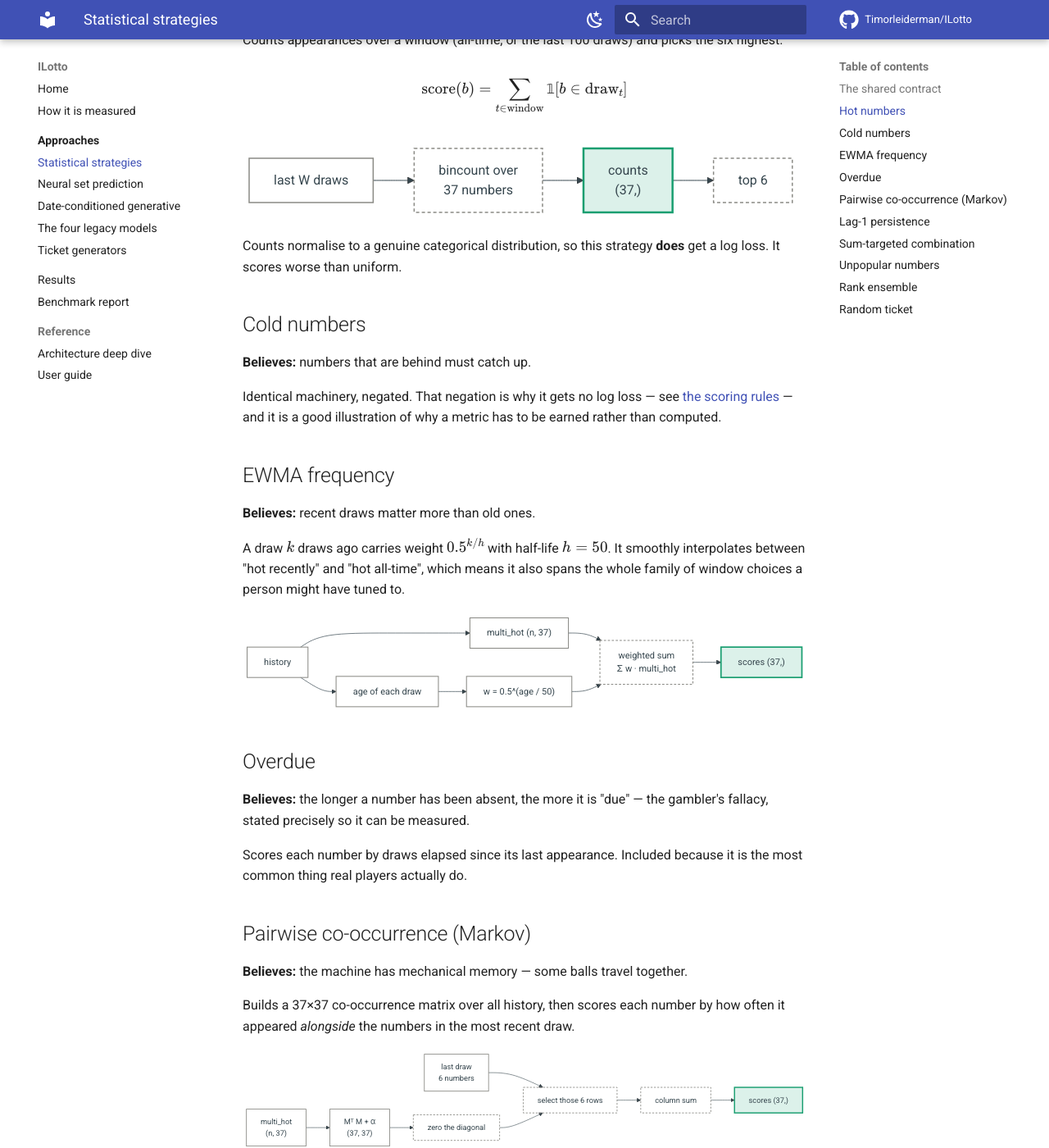
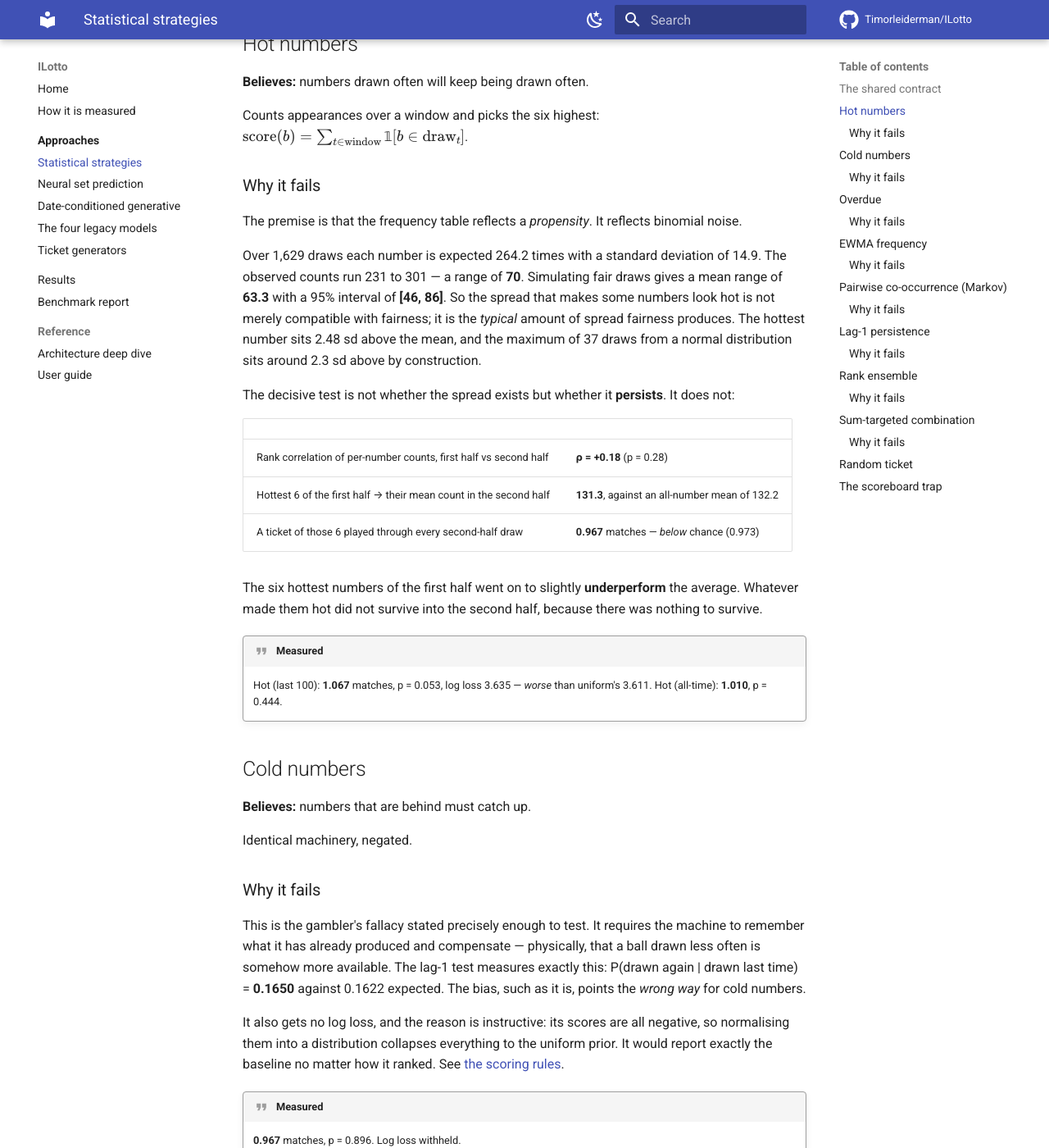
Before and after one commit to Timorleiderman/ILotto, an MkDocs documentation site: the page built from docs/approaches/statistical.md, in a window 1280 px wide and 1400 px high, scrolled down 613 px. Shown: the whole window at 82% size. Built offline with MkDocs 1.6.1 and Material for MkDocs 9.7.7, drawn with Linux system fonts in a browser that asks for light colours; comment, search, counter and statistics services are not loaded; some of the changed text lies outside the part shown.

Commit message:
docs: explain why each approach fails, with measurements (#9)
The approach pages said what each method does but mostly asserted that it
fails. Every failure has a different shape and each is measurable, so this
replaces the assertions with numbers computed from the live archive.

Hot numbers: the spread that makes a number look hot is the typical amount
fairness produces (observed range 70; simulated fair mean 63.3, 95% CI
[46, 86]), and it does not persist -- rank correlation between halves is
+0.18, and the hottest six of the first half averaged 131.3 in the second
against an all-number mean of 132.2.

Overdue: a table over all (number, draw) pairs shows P(drawn) flat across
time-since-last-seen, 0.158 to 0.166, all within 1.1 sd of 6/37.

Pairwise Markov: fails through multiplicity. The most extreme of 666 pairs
reaches z=+3.73, but the max of 666 noise draws averages 3.33.

Rank ensemble: components correlate +0.24 mean, +0.91 max, so averaging
concentrates noise rather than creating signal.

Neural: the loss of a model that learned only the base rate is derivable
-- binary entropy at 6/37 plus 0.2 ln 7 = 0.8324. The GRU reaches 0.8387,
+0.75% above that floor, while emitting outputs spanning 0.113-0.239 that
reshuffle every refit.

Adds a "scoreboard trap" section: the most extreme result on the board is
the transformer doing significantly worse than chance at p=0.013, a
smaller p-value than the best strategy's 0.053. Nobody proposes that as
anti-predictive power, and the same scepticism has to apply at both ends.


Claude-Session: https://claude.ai/code/session_013kbWC9uRRpwPUBhBYjfaNF

Co-authored-by: Claude Opus 5 (1M context) <noreply@anthropic.com>

````diff
--- a/docs/approaches/statistical.md
+++ b/docs/approaches/statistical.md
@@ -4,6 +4,10 @@ Eleven counting rules, in `bench/predictors.py`. None of them trains anything
 deterministic function from history to a 37-vector of scores. That makes them the cleanest
 possible test of lottery folklore: if "hot numbers" meant anything, this is where it would
 show up.
+
+Each one below gets the same treatment: what it believes, how it computes, **the specific
+mechanism by which it fails**, and what it actually scored. "It doesn't work" is not an
+explanation; every failure here has a different shape.
 
 <div class="role-key">
   <span class="k-data"><i></i>data</span>
@@ -39,79 +43,105 @@ flowchart LR
 
 **Believes:** numbers drawn often will keep being drawn often.
 
-Counts appearances over a window (all-time, or the last 100 draws) and picks the six
-highest.
+Counts appearances over a window and picks the six highest:
+\(\text{score}(b) = \sum_{t \in \text{window}} \mathbb{1}[b \in \text{draw}_t]\).
 
-\[
-\text{score}(b) = \sum_{t \in \text{window}} \mathbb{1}[b \in \text{draw}_t]
-\]
+### Why it fails
 
-```mermaid
-flowchart LR
-  W["last W draws"] --> C["bincount over<br/>37 numbers"]
-  C --> S["counts<br/>(37,)"]
-  S --> P["top 6"]
-  class W data
-  class C,P op
-  class S out
-  classDef data fill:none,stroke:#8a8a85,stroke-width:1.5px
-  classDef learn fill:#2a78d626,stroke:#2a78d6,stroke-width:2px
-  classDef op fill:none,stroke:#8a8a85,stroke-width:1.5px,stroke-dasharray:4 3
-  classDef out fill:#199e7026,stroke:#199e70,stroke-width:2.5px
-  classDef flaw fill:#e3494826,stroke:#e34948,stroke-width:3px
-```
+The premise is that the frequency table reflects a *propensity*. It reflects binomial noise.
 
-Counts normalise to a genuine categorical distribution, so this strategy **does** get a log
-loss. It scores worse than uniform.
+Over 1,629 draws each number is expected 264.2 times with a standard deviation of 14.9. The
+observed counts run 231 to 301 — a range of **70**. Simulating fair draws gives a mean range
+of **63.3** with a 95% interval of **[46, 86]**. So the spread that makes some numbers look
+hot is not merely compatible with fairness; it is the *typical* amount of spread fairness
+produces. The hottest number sits 2.48 sd above the mean, and the maximum of 37 draws from a
+normal distribution sits around 2.3 sd above by construction.
+
+The decisive test is not whether the spread exists but whether it **persists**. It does not:
+
+| | |
+|---|---|
+| Rank correlation of per-number counts, first half vs second half | **ρ = +0.18** (p = 0.28) |
+| Hottest 6 of the first half → their mean count in the second half | **131.3**, against an all-number mean of 132.2 |
+| A ticket of those 6 played through every second-half draw | **0.967** matches — *below* chance (0.973) |
+
+The six hottest numbers of the first half went on to slightly **underperform** the average.
+Whatever made them hot did not survive into the second half, because there was nothing to
+survive.
+
+!!! quote "Measured"
+    Hot (last 100): **1.067** matches, p = 0.053, log loss 3.635 — *worse* than uniform's 3.611.
+    Hot (all-time): **1.010**, p = 0.444.
 
 ## Cold numbers
 
 **Believes:** numbers that are behind must catch up.
 
-Identical machinery, negated. That negation is why it gets no log loss — see
-[the scoring rules](../evaluation.md#the-two-scoring-rules) — and it is a good illustration of
-why a metric has to be earned rather than computed.
+Identical machinery, negated.
+
+### Why it fails
+
+This is the gambler's fallacy stated precisely enough to test. It requires the machine to
+remember what it has already produced and compensate — physically, that a ball drawn less
+often is somehow more available. The lag-1 test measures exactly this: P(drawn again |
+drawn last time) = **0.1650** against 0.1622 expected. The bias, such as it is, points the
+*wrong way* for cold numbers.
+
+It also gets no log loss, and the reason is instructive: its scores are all negative, so
+normalising them into a distribution collapses everything to the uniform prior. It would
+report exactly the baseline no matter how it ranked. See
+[the scoring rules](../evaluation.md#the-two-scoring-rules).
+
+!!! quote "Measured"
+    **0.967** matches, p = 0.896. Log loss withheld.
+
+## Overdue
+
+**Believes:** the longer a number has been absent, the more it is "due".
+
+Scores by draws elapsed since last appearance.
+
+### Why it fails
+
+Because appearances are **memoryless**, which is directly visible in the data. Bucketing
+every (number, draw) pair by how long that number had been absent:
+
+| Draws since last seen | Observations | P(drawn) | vs 6/37 |
+|---|---:|---:|---:|
+| 0 (drawn last time) | 9,768 | 0.1656 | +0.93 sd |
+| 1–2 | 14,971 | 0.1630 | +0.29 sd |
+| 3–5 | 14,440 | 0.1614 | −0.26 sd |
+| 6–9 | 10,523 | 0.1582 | −1.10 sd |
+| 10–14 | 6,168 | 0.1618 | −0.08 sd |
+| 15+ | 4,145 | 0.1653 | +0.54 sd |
+
+Flat. A number absent for fifteen draws is no more likely than one drawn last time — if
+anything marginally less. The gap distribution being geometric *is* the signature of
+memorylessness, and the [randomness suite](../evaluation.md) confirms it (p = 0.43).
+
+!!! quote "Measured"
+    **1.017** matches, p = 0.366.
 
 ## EWMA frequency
 
-**Believes:** recent draws matter more than old ones.
+**Believes:** recent draws matter more than old ones. A draw \(k\) back carries weight
+\(0.5^{k/h}\), half-life \(h = 50\).
 
-A draw \(k\) draws ago carries weight \(0.5^{k/h}\) with half-life \(h = 50\). It smoothly
-interpolates between "hot recently" and "hot all-time", which means it also spans the whole
-family of window choices a person might have tuned to.
+### Why it fails
 
-```mermaid
-flowchart LR
-  H["history"] --> A["age of each draw"]
-  A --> W["w = 0.5^(age / 50)"]
-  H --> M["multi_hot (n, 37)"]
-  M --> X["weighted sum<br/>Σ w · multi_hot"]
-  W --> X
-  X --> S["scores (37,)"]
-  class H,M,W,A data
-  class X op
-  class S out
-  classDef data fill:none,stroke:#8a8a85,stroke-width:1.5px
-  classDef learn fill:#2a78d626,stroke:#2a78d6,stroke-width:2px
-  classDef op fill:none,stroke:#8a8a85,stroke-width:1.5px,stroke-dasharray:4 3
-  classDef out fill:#199e7026,stroke:#199e70,stroke-width:2.5px
-  classDef flaw fill:#e3494826,stroke:#e34948,stroke-width:3px
-```
+For the same reason as hot numbers — but it adds a second problem worth naming. The
+half-life is a **free parameter**. Sweeping it until the backtest improves is the garden of
+forking paths: with enough values, one will look good on 300 draws by chance alone. The
+half-life here was fixed at 50 in advance and never tuned, which is why its result can be
+read at face value.
 
-## Overdue
-
-**Believes:** the longer a number has been absent, the more it is "due" — the gambler's
-fallacy, stated precisely so it can be measured.
-
-Scores each number by draws elapsed since its last appearance. Included because it is the
-most common thing real players actually do.
+!!! quote "Measured"
+    **1.027** matches, p = 0.267, log loss 3.630 — again worse than uniform.
 
 ## Pairwise co-occurrence (Markov)
 
-**Believes:** the machine has mechanical memory — some balls travel together.
-
-Builds a 37×37 co-occurrence matrix over all history, then scores each number by how often
-it appeared *alongside* the numbers in the most recent draw.
+**Believes:** the machine has mechanical memory — some balls travel together. Builds a 37×37
+co-occurrence matrix and scores numbers by how often they appeared alongside the last draw.
 
 ```mermaid
 flowchart LR
@@ -131,16 +161,25 @@ flowchart LR
   classDef flaw fill:#e3494826,stroke:#e34948,stroke-width:3px
 ```
 
-The corresponding hypothesis test — every one of the 666 pairs, Šidák-corrected — is in the
-[randomness suite](../evaluation.md), and it does not fire.
+### Why it fails
+
+This one fails through **multiplicity**, and it is the clearest example on the site.
+
+There are 666 pairs. The most extreme is 13 & 25, co-occurring 59 times against 36.7
+expected — **z = +3.73**, a naive p of 0.0002. That looks like a finding.
+
+It is not, because you did not pick that pair in advance; you picked the most extreme of 666.
+Drawing 666 pure-noise values and taking the largest gives **|z| ≈ 3.33** on average. Our
+"striking" 3.73 is barely beyond what noise hands you by construction. Šidák-corrected across
+the family: **p = 0.122**.
+
+!!! quote "Measured"
+    **0.980** matches, p = 0.884.
 
 ## Lag-1 persistence
 
-**Believes:** whether a number appeared last time changes its odds this time.
-
-Distinct from the pairwise version: that one is co-occurrence *within* a draw, this is
-persistence *across* draws. For each number independently it estimates two smoothed
-conditional probabilities and picks whichever applies.
+**Believes:** whether a number appeared last time changes its odds this time. Estimates two
+smoothed conditionals per number:
 
 \[
 \hat p_{\text{in}}(b) = \frac{\#\{b \in t-1 \wedge b \in t\} + \alpha}{\#\{b \in t-1\} + 2\alpha}
@@ -148,59 +187,88 @@ conditional probabilities and picks whichever applies.
 \hat p_{\text{out}}(b) = \frac{\#\{b \notin t-1 \wedge b \in t\} + \alpha}{\#\{b \notin t-1\} + 2\alpha}
 \]
 
-These are real inclusion probabilities, so this strategy is scored on log loss too. Both
-estimates land on \(6/37\) to within noise, which is the whole story.
+### Why it fails
 
-## Sum-targeted combination
+Both estimates converge to \(6/37\). The pooled contingency test gives p = 0.42 — the two
+conditionals are the same number to within noise, so the strategy is ranking by an estimate
+whose true value is constant across all 37 balls. What remains is estimation error, and the
+top six are simply whichever balls got the luckiest smoothing.
 
-**Believes:** nothing, deliberately. It is a control.
+This one finished second, at p = 0.062. Which is a good moment to note that **fourteen
+strategies were tested**: see [the scoreboard trap](#the-scoreboard-trap) below.
 
-Draw sums cluster near 114, so this picks a combination summing near the mode. That changes
-*which* ticket you hold, never the probability it wins — which is exactly the point of
-including it next to strategies that claim more.
-
-## Unpopular numbers
-
-**Believes:** other players are predictable, even though the machine is not.
-
-The only strategy here whose logic is sound. See
-[ticket generators](ticket-generators.md) for the full treatment.
+!!! quote "Measured"
+    **1.063** matches, p = 0.062, log loss 3.613 — still above uniform's 3.611.
 
 ## Rank ensemble
 
 **Believes:** averaging independent signals helps.
 
-Averages the normalised ranks of the seven statistical members. Ensembling genuinely helps
-when the components carry independent information — so this is a useful check. If the parts
-are noise, the average is noise, and that is what the numbers show.
+### Why it fails
 
-```mermaid
-flowchart LR
-  A["Hot"] --> R["normalised rank"]
-  B["EWMA"] --> R
-  C["Overdue"] --> R
-  D["Markov"] --> R
-  E["… 7 members"] --> R
-  R --> M["mean rank"]
-  M --> S["scores (37,)"]
-  class A,B,C,D,E data
-  class R,M op
-  class S out
-  classDef data fill:none,stroke:#8a8a85,stroke-width:1.5px
-  classDef learn fill:#2a78d626,stroke:#2a78d6,stroke-width:2px
-  classDef op fill:none,stroke:#8a8a85,stroke-width:1.5px,stroke-dasharray:4 3
-  classDef out fill:#199e7026,stroke:#199e70,stroke-width:2.5px
-  classDef flaw fill:#e3494826,stroke:#e34948,stroke-width:3px
-```
+Ensembling helps when components carry **independent** information. These do not — they are
+different arithmetic on the same counts:
+
+| | |
+|---|---|
+| Mean pairwise rank correlation between members | **+0.24** |
+| Maximum pairwise correlation | **+0.91** |
+
+Hot-all-time and EWMA correlate at 0.91 because they are the same statistic with different
+weights. Averaging correlated noise gives you the same noise with a smaller variance — it
+concentrates the estimate, it does not create signal. There was no signal to concentrate.
+
+!!! quote "Measured"
+    **1.013** matches, p = 0.404. Log loss withheld (ranks are not probabilities).
+
+## Sum-targeted combination
+
+**Believes:** nothing, deliberately. Draw sums cluster near 114, so it picks a combination
+summing near the mode.
+
+### Why it fails
+
+It does not fail — it was never trying. Every 6-number combination has probability
+\(1/\binom{37}{6}\) regardless of its sum. Sums cluster because *many combinations* share a
+middling sum, not because those combinations are favoured. It is here as a control, to show
+what a strategy that changes the ticket without changing the odds scores.
+
+!!! quote "Measured"
+    **0.930** matches, p = 0.374.
 
 ## Random ticket
 
 **Believes:** correctly.
 
-Six uniform picks. It is in the table as a full participant, and it has finished *above*
-several of the strategies above. That is not a bug in those strategies — it is the size of
-the noise, made visible.
+Six uniform picks, entered as a full participant. It has finished **above** several
+strategies that claim to know something. That is not a defect in them — it is the size of the
+noise, made visible.
+
+!!! quote "Measured"
+    **0.933** matches, p = 0.413.
 
 ---
 
-Measured results for all of these: [Results](../results.md).
+## The scoreboard trap
+
+Two strategies on the current board sit near p = 0.05. It would be easy to write up the
+first one. Look at both:
+
+| Strategy | Matches | p |
+|---|---:|---:|
+| Hot numbers (last 100) | 1.067 | **0.053** |
+| … | | |
+| Neural (transformer) | 0.853 | **0.013** |
+
+The **most statistically extreme result on the board is a model performing significantly
+_worse_ than chance** — and at a smaller p-value than the best one. Nobody would propose the
+transformer as evidence of anti-predictive power, or go looking for the mechanism by which a
+neural network avoids the right numbers.
+
+The same scepticism has to apply to the other end. Fourteen strategies drawn from a null
+distribution will scatter on both sides, and the extremes of that scatter are what these two
+numbers are. Holm–Bonferroni formalises the intuition; the transformer makes it obvious.
+
+---
+
+Full scoreboard: [Results](../results.md).
````
Also changed, not shown: docs/approaches/set-prediction.md (+34 -3 lines).
